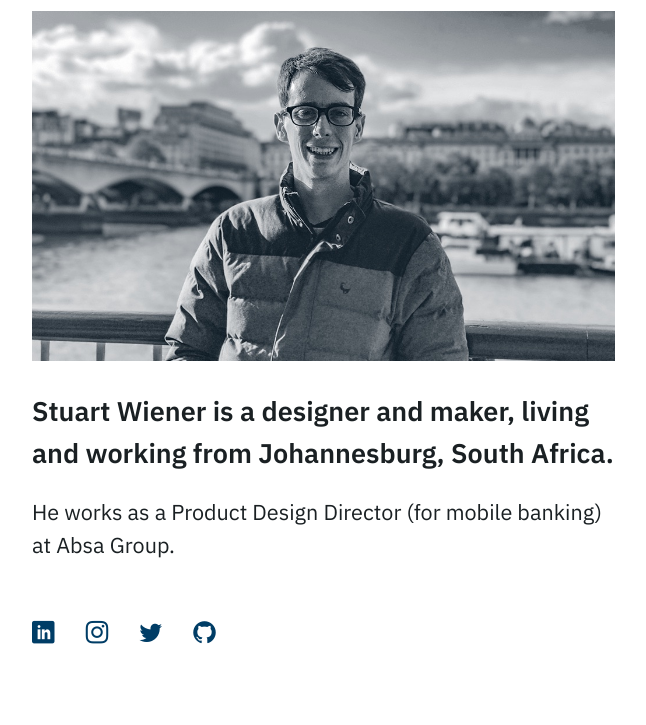
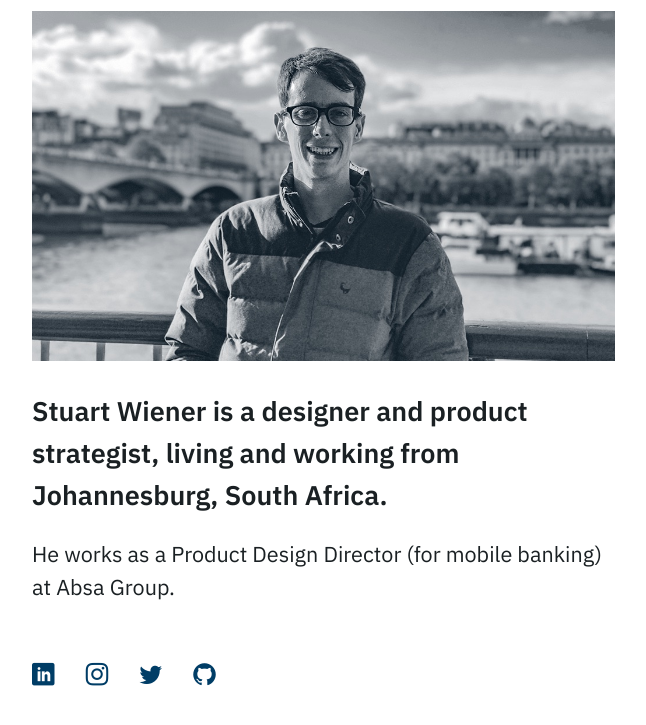
Before and after one commit to stuartwiener/stuartwiener.github.io, a Jekyll site: the page built from index.html, in a window 1280 px wide. Shown: the top 725 px of the page, without its empty margins (140-786 px from the left). Built offline with Jekyll 4.4.1, drawn with Linux system fonts in a browser that asks for light colours; some web fonts are replaced.

Commit message:
main heading copy update

```diff
--- a/_includes/header.html
+++ b/_includes/header.html
@@ -4,7 +4,7 @@
 
       <img src="images/stuartwiener.jpg" alt="">
 
-      <h1>Stuart Wiener is a designer and maker, living and working from Johannesburg, South Africa.</h1>
+      <h1>Stuart Wiener is a designer and product strategist, living and working from Johannesburg, South Africa.</h1>
 
   </div>
 
```
